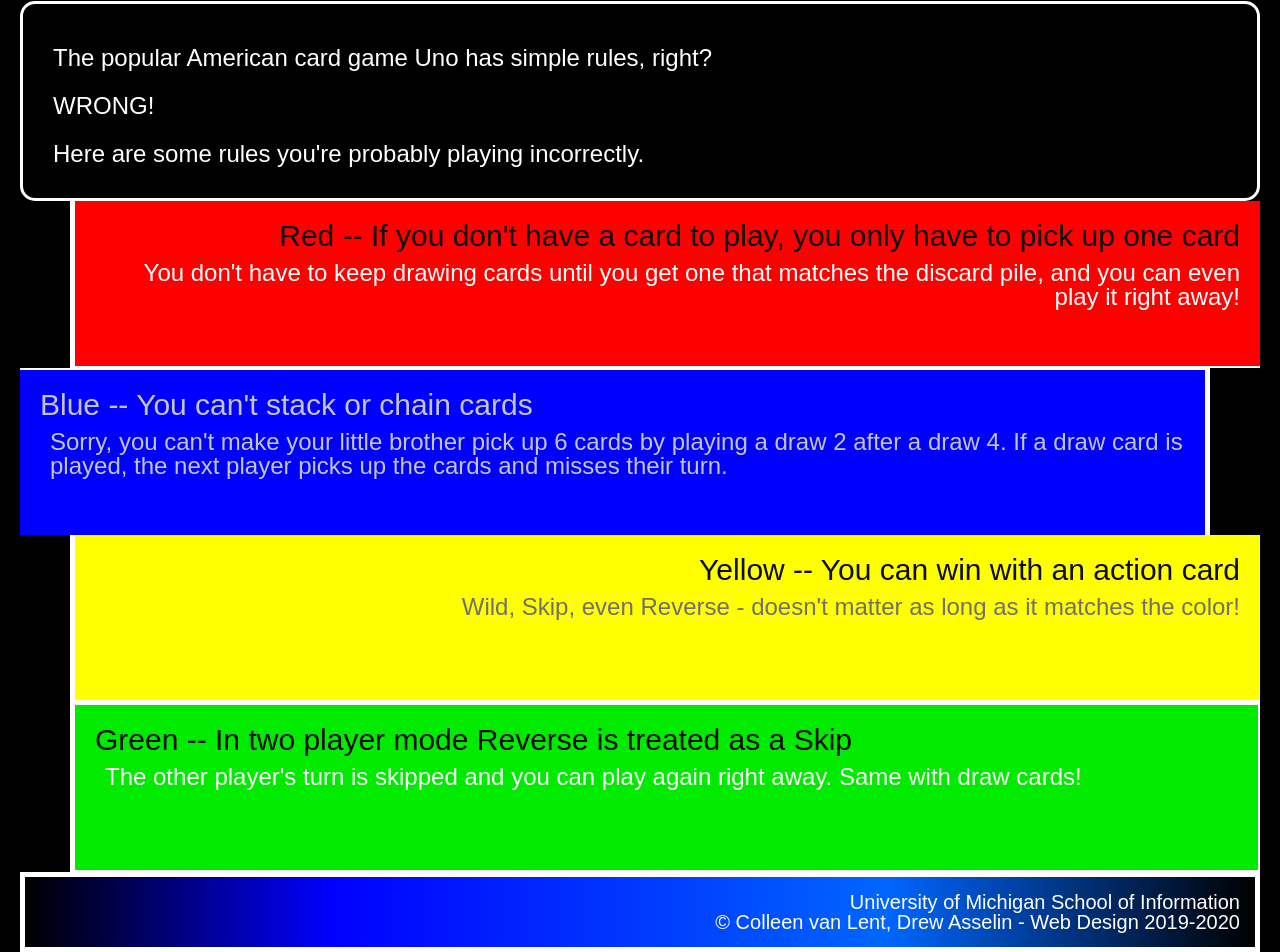
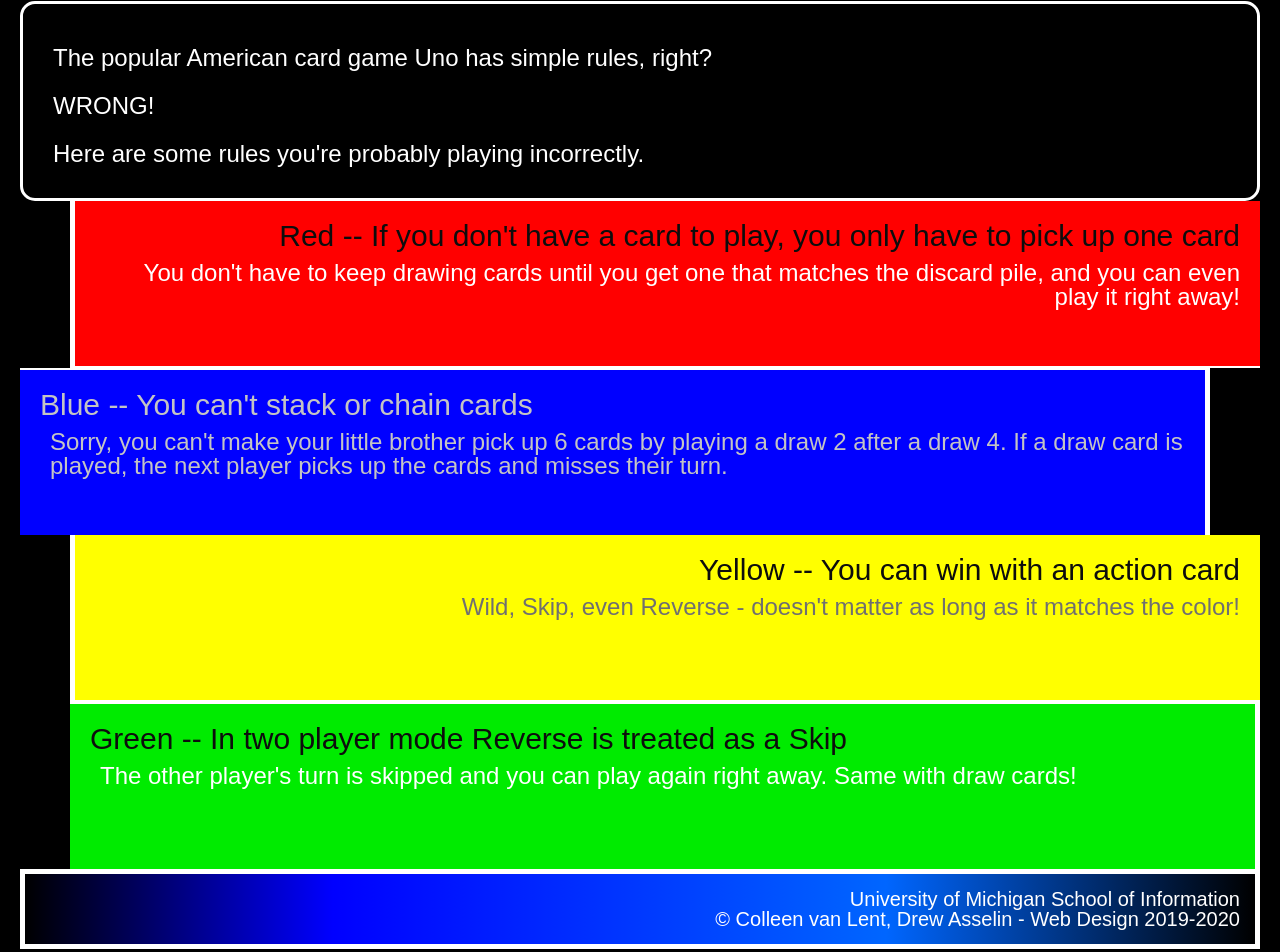
Before and after one commit to giucusu/hw2_simple_css, a plain HTML site: page index.html in a window 1280 px wide. Shown: the part 327-1279 px from the top of the page. Drawn offline with Linux system fonts and the light colour scheme.

Commit message:
Add files via upload

```diff
--- a/css/style.css
+++ b/css/style.css
@@ -101,14 +101,15 @@
 }
 
 .green {
-  background-color: #00EB00;
+  background-color: #00EB00 !important;
   text-align: left;
-  margin-left: 50px; /=
-  border-top: 5px solid #fff;
-  border-right: 2px solid #fff;
-  border-bottom: 2px solid #fff;
-  border-left: 5px solid #fff;
+  margin-left: 50px;
+  border-top: 2px solid #fff;
+  border-right: 5px solid #fff;
+  border-bottom: 0;
+  border-left: 0;
 }
+
 
 footer {
   background: linear-gradient(to right, #000000, #0000ff 25%, #0066ff 70%, #000000);
```
